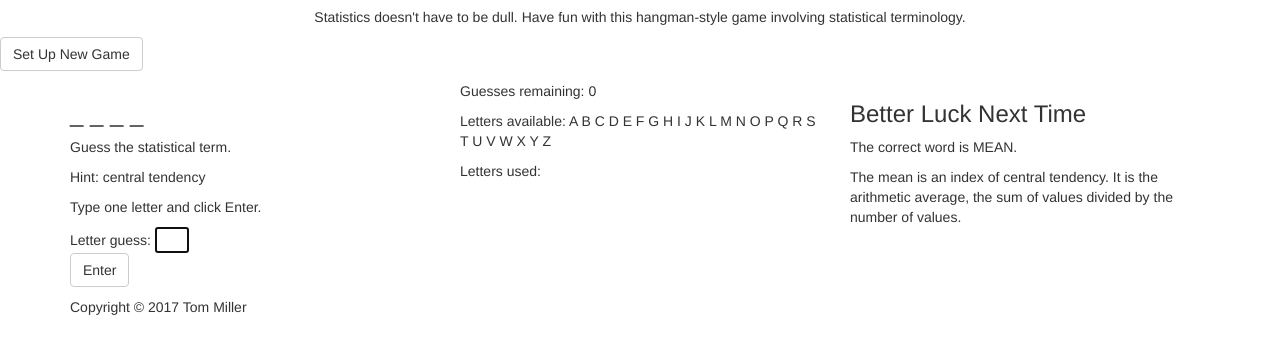
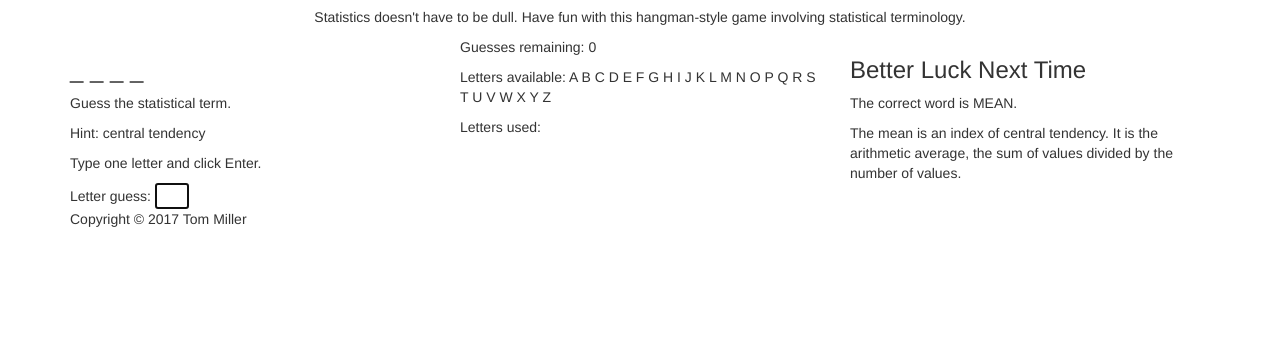
Before and after one commit to tomcali/hangman-game, a plain HTML site: page index.html in a window 1280 px wide. Shown: the part 146-500 px from the top of the page. Drawn offline with nearby package versions, Linux system fonts and the light colour scheme.

Commit message:
cleaner but letter reading still issue

```diff
--- a/assets/javascript/game.js
+++ b/assets/javascript/game.js
@@ -41,7 +41,7 @@ document.addEventListener("DOMContentLoaded", function(event) {
          target.push('_'); // start with underline characters
 
  // set all items to blank at the start of a new game
-      startButton.onclick = function() {
+      // startButton.onclick = function() {
         statusText.innerHTML = '';
         definitionText.innerHTML = '';
         hintText.innerHTML = '';
@@ -50,7 +50,7 @@ document.addEventListener("DOMContentLoaded", function(event) {
         lettersAvailable.innerHTML = '';
         lettersUsed.innerHTML = '';
         // targetLetters.innerHTML = '';
-     } // end of start of the game block
+     // } // end of start of the game block
 
      // beginPlay.onclick = function() {
        guessText.innerHTML = 'Guess the statistical term.';
--- a/index.html
+++ b/index.html
@@ -17,7 +17,7 @@
     <div class="jumbotext">
         <h2 class="text-center">Guessing Your Way through Statistics</h2>
         <p class="text-center">Statistics doesn't have to be dull. Have fun with this hangman-style game involving statistical terminology.</p>
-        <p><a id="startButton" class="btn btn-default" role="button" href="#">Set Up New Game</a></p>
+        <!-- <p><a id="startButton" class="btn btn-default" role="button" href="#">Set Up New Game</a></p> -->
         <!-- <p><a id="beginPlay" class="btn btn-default" role="button" href="#">Begin Play</a></p> -->
     </div>
     <div class="container">
@@ -30,8 +30,8 @@
                 <p id="oneLetterText">Type one letter and click Enter.</p>
                 <form id="letterForm">
                 Letter guess: <input id="letterGuess" name="letterGuess" type="text" size="1" maxlength="1" autofocus> <!--autofocus keeps cursor in text field -->
-                <p><a id="letterButton" class="btn btn-default" role="button"
-                     href="#" onClick=#>Enter</a></p>
+                <!-- <p><a id="letterButton" class="btn btn-default" role="button" -->
+                     <!-- href="#" onClick=#>Enter</a></p> -->
                 </form>
             </div>
             <div class="col-md-4">
```
